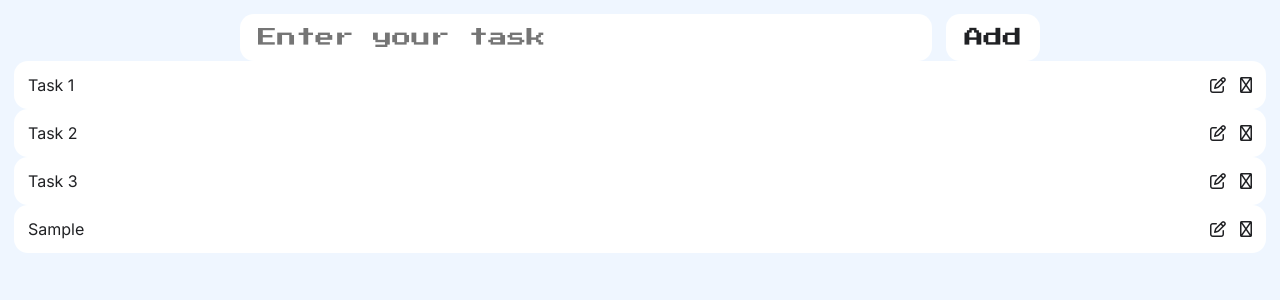
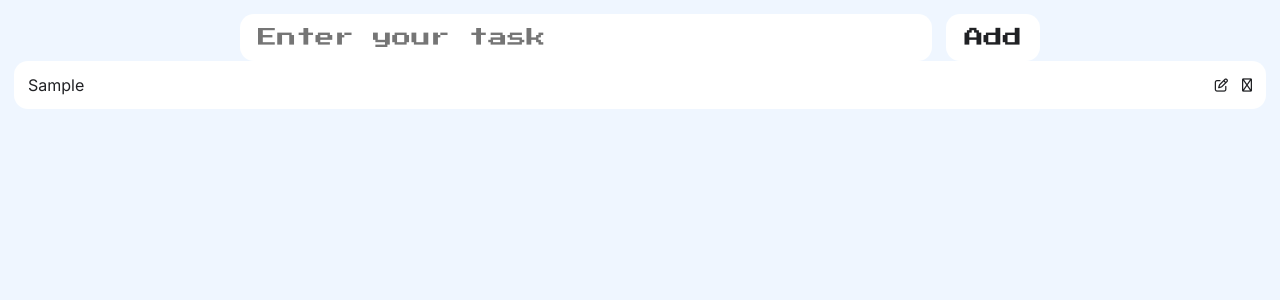
Before and after one commit to AhmedImtiazKhan/cool-todolist, a React (Vite) app: page / in a window 1280 px wide. Both pictures are taken after typing "Sample" into the empty fields and a click on the button "Add". Shown: the top 300 px of the page. Built offline with nearby package versions, Linux system fonts and the light colour scheme.

Commit message:
Added Delete Todo Functionality

```diff
--- a/src/App.tsx
+++ b/src/App.tsx
@@ -1,27 +1,30 @@
-import { useState } from 'react'
-// import reactLogo from './assets/react.svg'
-// import viteLogo from '/vite.svg'
-// import './App.css'
-import Todoinput from './components/TodoInput';
+import { useState } from 'react';
+import TodoInput from './components/TodoInput';
 import TodoList from './components/TodoList';
 
 function App() {
-  const [todos, setTodos] = useState([    'Task 1',
-    'Task 2',
-    'Task 3'])
+  const [todos, setTodos] = useState([]);  // Empty array initially
 
-    function handleAddTodos(newTodo){
-      const newTodoList = [...todos, newTodo]
-      setTodos(newTodoList)
+  // Function to add new todos
+  function handleAddTodos(newTodo) {
+    const newTodoList = [...todos, newTodo];
+    setTodos(newTodoList);
+  }
+
+  // Function to delete a todo by index
+    function handleDeleteTodos(index) {
+      const newTodoList = todos.filter((_, todoIndex) => todoIndex !== index);
+      setTodos(newTodoList);
     }
+
   return (
-<>
-<main>
-  <Todoinput handleAddTodos={handleAddTodos}/>
-  <TodoList todos={todos}/>
-
-  </main></>
-  )
+    <>
+      <main>
+        <TodoInput handleAddTodos={handleAddTodos} />
+        <TodoList handleDeleteTodos={handleDeleteTodos} todos={todos} />
+      </main>
+    </>
+  );
 }
 
-export default App
+export default App;
--- a/src/components/TodoCard.jsx
+++ b/src/components/TodoCard.jsx
@@ -1,13 +1,14 @@
 import React from 'react'
 
 export default function TodoCard(props) {
-  const {children} = props
+  const {children,handleDeleteTodos,index} = props
   return (
     <li className='todoItem'>
       {children}
       <div className='actionsContainer'>
-        <i className="fa-regular fa-pen-to-square"></i>
-        <i className="fa-regular fa-trash"></i>
+        <button>        <i className="fa-regular fa-pen-to-square"></i>
+        </button>
+       <button onClick={()=>{handleDeleteTodos(index)}}><i className="fa-regular fa-trash"></i></button>
       </div>
     </li>
   )
--- a/src/components/TodoList.jsx
+++ b/src/components/TodoList.jsx
@@ -9,7 +9,7 @@ export default function TodoList(props) {
     <ul>
       {todos.map((todo, index) => {
         return (
-          <TodoCard key={index}  >
+          <TodoCard {...props} key={index} index={index}  >
            <p>{todo}</p>
           </TodoCard>
         )
```
